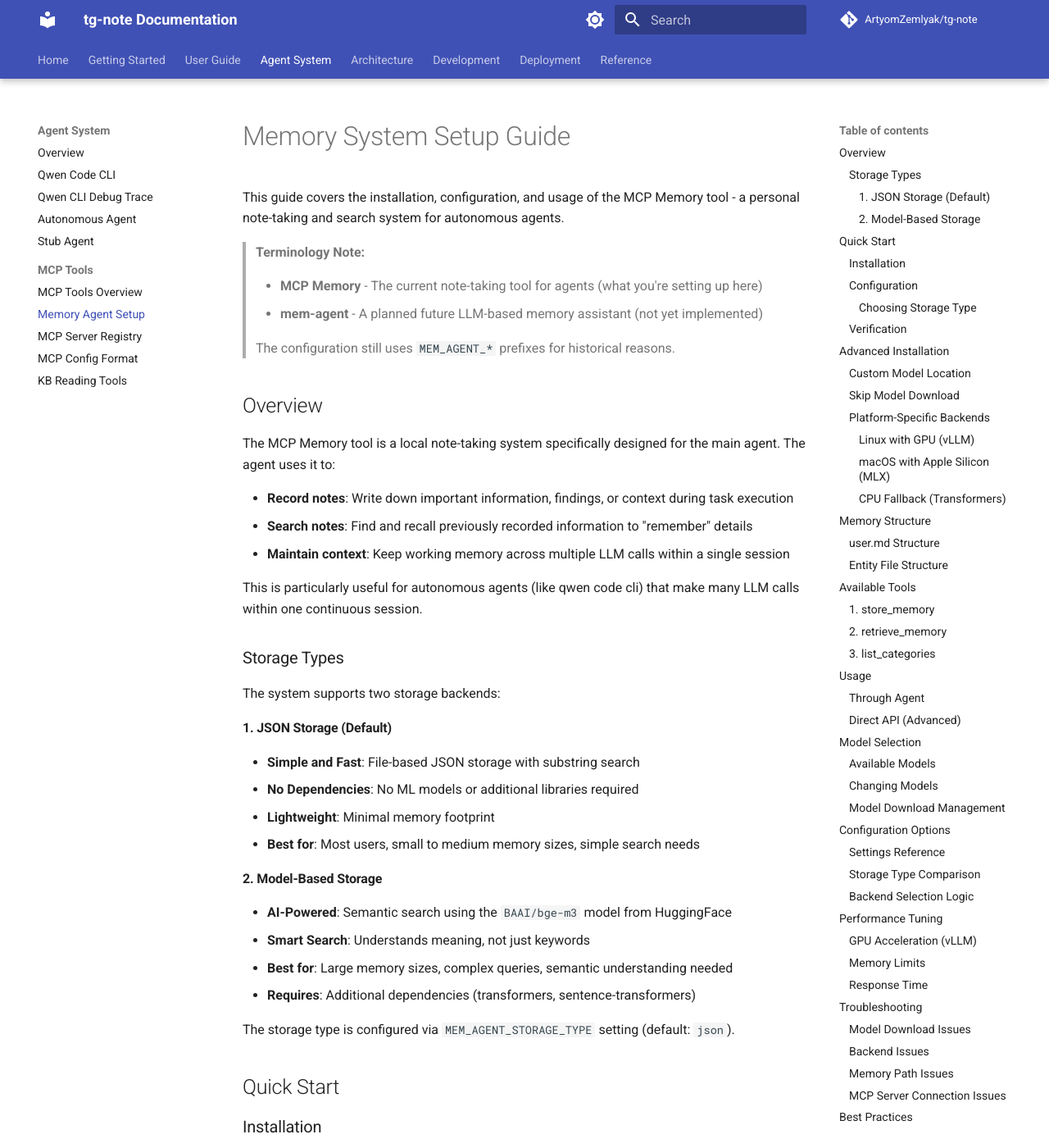
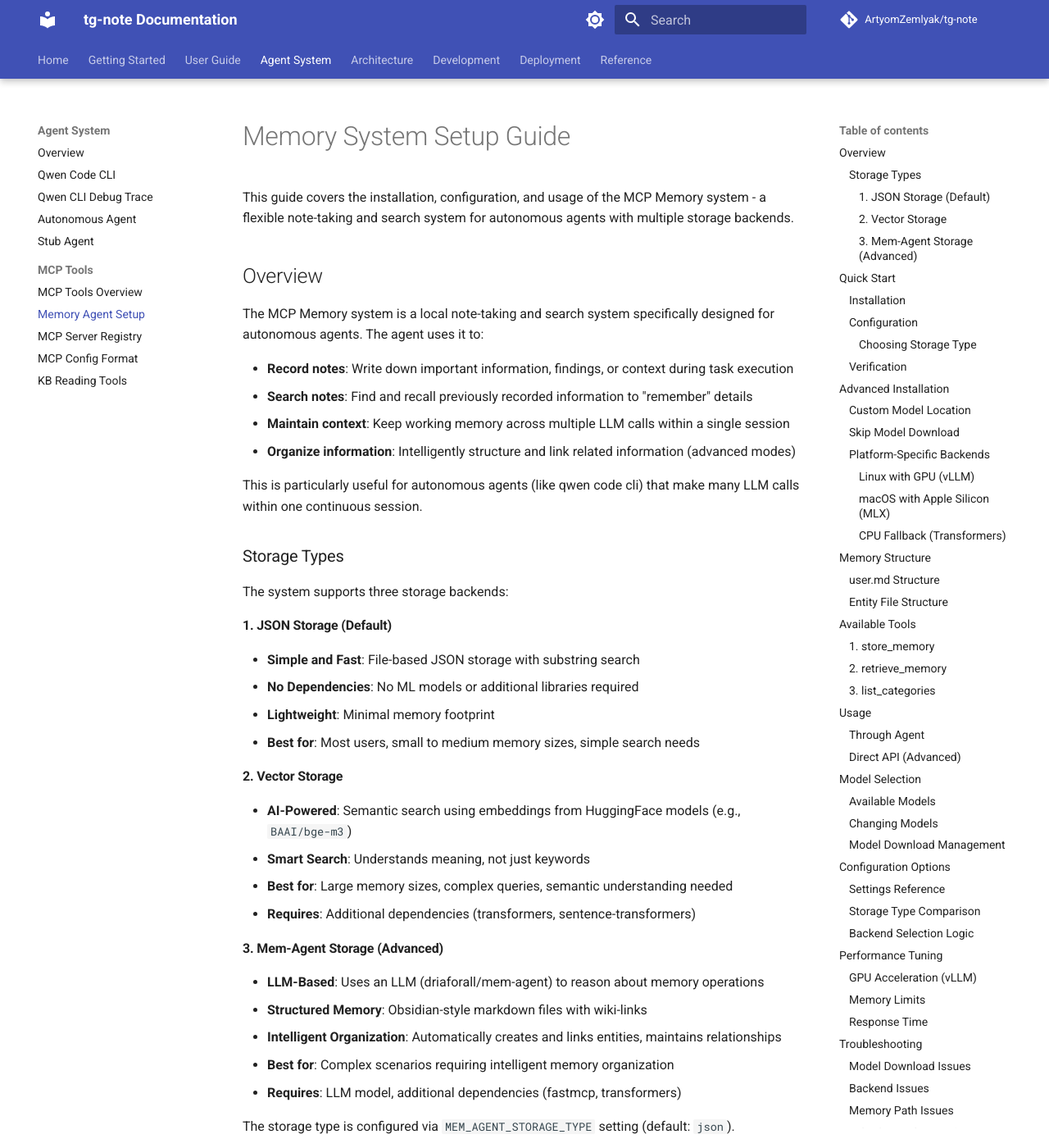
Before and after one commit to ArtyomZemlyak/tg-note, an MkDocs documentation site: the page built from docs_site/agents/mem-agent-setup.md, in a window 1280 px wide and 1400 px high. Shown: the whole window at 82% size. Built offline with MkDocs 1.6.1 and Material for MkDocs 9.7.7, drawn with Linux system fonts in a browser that asks for light colours; comment, search, counter and statistics services are not loaded; the version menu is left out; some of the changed text lies outside the part shown.

Commit message:
Checkpoint before follow-up message
Co-authored-by: artyom.zemlyak <artyom.zemlyak@gmail.com>

````diff
--- a/docs_site/agents/mem-agent-setup.md
+++ b/docs_site/agents/mem-agent-setup.md
@@ -1,27 +1,21 @@
 # Memory System Setup Guide
 
-This guide covers the installation, configuration, and usage of the MCP Memory tool - a personal note-taking and search system for autonomous agents.
-
-> **Terminology Note:**
->
-> - **MCP Memory** - The current note-taking tool for agents (what you're setting up here)
-> - **mem-agent** - A planned future LLM-based memory assistant (not yet implemented)
->
-> The configuration still uses `MEM_AGENT_*` prefixes for historical reasons.
+This guide covers the installation, configuration, and usage of the MCP Memory system - a flexible note-taking and search system for autonomous agents with multiple storage backends.
 
 ## Overview
 
-The MCP Memory tool is a local note-taking system specifically designed for the main agent. The agent uses it to:
+The MCP Memory system is a local note-taking and search system specifically designed for autonomous agents. The agent uses it to:
 
 - **Record notes**: Write down important information, findings, or context during task execution
 - **Search notes**: Find and recall previously recorded information to "remember" details
 - **Maintain context**: Keep working memory across multiple LLM calls within a single session
+- **Organize information**: Intelligently structure and link related information (advanced modes)
 
 This is particularly useful for autonomous agents (like qwen code cli) that make many LLM calls within one continuous session.
 
 ### Storage Types
 
-The system supports two storage backends:
+The system supports three storage backends:
 
 #### 1. JSON Storage (Default)
 
@@ -30,12 +24,20 @@ The system supports two storage backends:
 - **Lightweight**: Minimal memory footprint
 - **Best for**: Most users, small to medium memory sizes, simple search needs
 
-#### 2. Model-Based Storage
+#### 2. Vector Storage
 
-- **AI-Powered**: Semantic search using the `BAAI/bge-m3` model from HuggingFace
+- **AI-Powered**: Semantic search using embeddings from HuggingFace models (e.g., `BAAI/bge-m3`)
 - **Smart Search**: Understands meaning, not just keywords
 - **Best for**: Large memory sizes, complex queries, semantic understanding needed
 - **Requires**: Additional dependencies (transformers, sentence-transformers)
+
+#### 3. Mem-Agent Storage (Advanced)
+
+- **LLM-Based**: Uses an LLM (driaforall/mem-agent) to reason about memory operations
+- **Structured Memory**: Obsidian-style markdown files with wiki-links
+- **Intelligent Organization**: Automatically creates and links entities, maintains relationships
+- **Best for**: Complex scenarios requiring intelligent memory organization
+- **Requires**: LLM model, additional dependencies (fastmcp, transformers)
 
 The storage type is configured via `MEM_AGENT_STORAGE_TYPE` setting (default: `json`).
 
@@ -59,20 +61,20 @@ This will:
 
 ### Configuration
 
-Enable mem-agent in your `config.yaml`:
+Enable memory system in your `config.yaml`:
 
 ```yaml
 # Enable MCP support
 AGENT_ENABLE_MCP: true
 AGENT_ENABLE_MCP_MEMORY: true
 
-# Memory agent settings
-MEM_AGENT_STORAGE_TYPE: json  # Storage type: "json" (default) or "vector"
-MEM_AGENT_MODEL: BAAI/bge-m3  # Model for semantic search (if using "vector" storage)
+# Memory storage settings
+MEM_AGENT_STORAGE_TYPE: json  # Storage type: "json", "vector", or "mem-agent"
+MEM_AGENT_MODEL: BAAI/bge-m3  # Model for embeddings (vector) or LLM (mem-agent)
 MEM_AGENT_MODEL_PRECISION: 4bit
 MEM_AGENT_BACKEND: auto
 MEM_AGENT_MEMORY_POSTFIX: memory  # Postfix within KB (kb_path/memory)
-MEM_AGENT_MAX_TOOL_TURNS: 20
+MEM_AGENT_MAX_TOOL_TURNS: 20  # For mem-agent storage type only
 
 # MCP settings
 MCP_SERVERS_POSTFIX: .mcp_servers  # Per-user MCP servers (kb_path/.mcp_servers)
@@ -83,8 +85,8 @@ Or use environment variables in `.env`:
 ```bash
 AGENT_ENABLE_MCP=true
 AGENT_ENABLE_MCP_MEMORY=true
-MEM_AGENT_STORAGE_TYPE=json  # or "vector" for semantic search
-MEM_AGENT_MODEL=BAAI/bge-m3
+MEM_AGENT_STORAGE_TYPE=json  # "json", "vector", or "mem-agent"
+MEM_AGENT_MODEL=BAAI/bge-m3  # or driaforall/mem-agent for LLM-based
 MEM_AGENT_MODEL_PRECISION=4bit
 MEM_AGENT_BACKEND=auto
 MEM_AGENT_MEMORY_POSTFIX=memory
@@ -100,14 +102,21 @@ MCP_SERVERS_POSTFIX=.mcp_servers
 - You don't want to download ML models
 - You have limited resources
 
-**Use Model-based storage if:**
+**Use Vector storage if:**
 
 - You need semantic search (understands meaning)
 - You have large amounts of memories
 - You want AI-powered relevance ranking
 - You have resources for ML models
 
-To enable model-based storage:
+**Use Mem-Agent storage if:**
+
+- You need intelligent memory organization
+- You want structured Obsidian-style notes with wiki-links
+- You need the system to understand relationships between entities
+- You have resources for running an LLM
+
+To enable vector storage:
 
 1. Set `MEM_AGENT_STORAGE_TYPE: vector` in config
 2. Install additional dependencies:
@@ -117,6 +126,18 @@ To enable model-based storage:
    ```
 
 3. The model will be downloaded automatically on first use
+
+To enable mem-agent storage:
+
+1. Set `MEM_AGENT_STORAGE_TYPE: mem-agent` in config
+2. Set `MEM_AGENT_MODEL: driaforall/mem-agent` in config
+3. Install additional dependencies:
+
+   ```bash
+   pip install fastmcp transformers torch
+   ```
+
+4. The model will be downloaded automatically on first use
 
 ### Verification
 
@@ -378,31 +399,32 @@ huggingface-cli delete-cache
 
 | Setting | Default | Description |
 |---------|---------|-------------|
-| `MEM_AGENT_STORAGE_TYPE` | `json` | Storage type: `json` (simple) or `vector` (AI-powered) |
-| `MEM_AGENT_MODEL` | `BAAI/bge-m3` | HuggingFace model ID (for `vector` storage type) |
+| `MEM_AGENT_STORAGE_TYPE` | `json` | Storage type: `json`, `vector`, or `mem-agent` |
+| `MEM_AGENT_MODEL` | `BAAI/bge-m3` | Model ID (embeddings for vector, LLM for mem-agent) |
 | `MEM_AGENT_MODEL_PRECISION` | `4bit` | Model precision (4bit, 8bit, fp16) |
 | `MEM_AGENT_BACKEND` | `auto` | Backend (auto, vllm, mlx, transformers) |
 | `MEM_AGENT_MEMORY_POSTFIX` | `memory` | Memory directory postfix within KB |
-| `MEM_AGENT_MAX_TOOL_TURNS` | `20` | Max tool execution iterations |
-| `MEM_AGENT_TIMEOUT` | `20` | Timeout for code execution (seconds) |
-| `MEM_AGENT_VLLM_HOST` | `127.0.0.1` | vLLM server host |
-| `MEM_AGENT_VLLM_PORT` | `8001` | vLLM server port |
-| `MEM_AGENT_FILE_SIZE_LIMIT` | `1048576` | Max file size (1MB) |
-| `MEM_AGENT_DIR_SIZE_LIMIT` | `10485760` | Max directory size (10MB) |
-| `MEM_AGENT_MEMORY_SIZE_LIMIT` | `104857600` | Max total memory (100MB) |
+| `MEM_AGENT_MAX_TOOL_TURNS` | `20` | Max tool execution iterations (mem-agent only) |
+| `MEM_AGENT_TIMEOUT` | `20` | Timeout for code execution (mem-agent only) |
+| `MEM_AGENT_VLLM_HOST` | `127.0.0.1` | vLLM server host (if using vllm backend) |
+| `MEM_AGENT_VLLM_PORT` | `8001` | vLLM server port (if using vllm backend) |
+| `MEM_AGENT_FILE_SIZE_LIMIT` | `1048576` | Max file size - 1MB (mem-agent only) |
+| `MEM_AGENT_DIR_SIZE_LIMIT` | `10485760` | Max directory size - 10MB (mem-agent only) |
+| `MEM_AGENT_MEMORY_SIZE_LIMIT` | `104857600` | Max total memory - 100MB (mem-agent only) |
 | `MCP_SERVERS_POSTFIX` | `.mcp_servers` | MCP servers directory postfix within KB |
 
 ### Storage Type Comparison
 
-| Feature | JSON Storage | Model-Based Storage |
-|---------|-------------|---------------------|
-| Search Type | Substring match | Semantic similarity |
-| Speed | Very fast | Moderate (first query slower) |
-| Memory Usage | Minimal | Higher (model in memory) |
-| Dependencies | None | transformers, sentence-transformers |
-| Model Download | Not required | Required (~400MB) |
-| Best Use Case | Simple searches | Complex semantic queries |
-| Example Query | "vulnerability" finds "vulnerability" | "security issue" finds "vulnerability" |
+| Feature | JSON Storage | Vector Storage | Mem-Agent Storage |
+|---------|-------------|----------------|-------------------|
+| Search Type | Substring match | Semantic similarity | LLM-powered understanding |
+| Speed | Very fast | Moderate | Slower (LLM inference) |
+| Memory Usage | Minimal | Higher (embedding model) | Highest (LLM model) |
+| Dependencies | None | transformers, sentence-transformers | fastmcp, transformers |
+| Model Download | Not required | Required (~400MB) | Required (~8GB) |
+| Organization | Simple key-value | Embeddings-based | Structured Obsidian-style |
+| Best Use Case | Simple searches | Semantic queries | Complex reasoning & organization |
+| Example Query | "vulnerability" → exact match | "security issue" → semantic match | Natural language queries with context |
 
 ### Backend Selection Logic
 
````
Also changed, not shown: config.example.yaml (+68 -25 lines).
